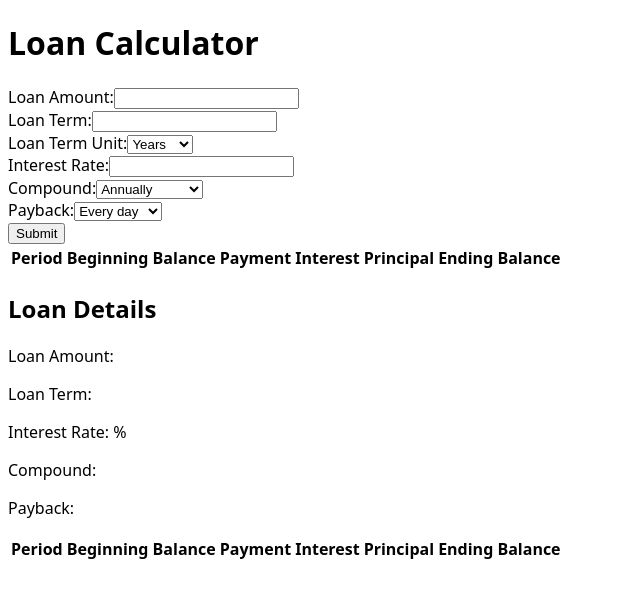
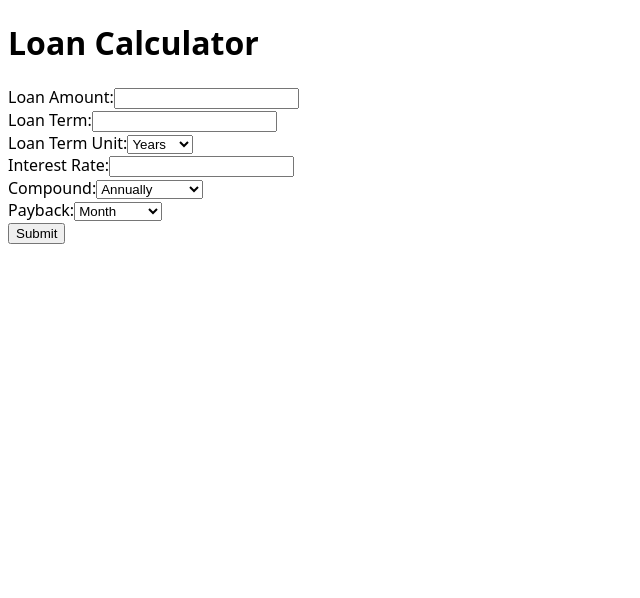
Before and after one commit to mattazz/LoanCalculator, a React (Vite) app: page / in a window 1280 px wide. Shown: the top 598 px of the page, without its empty margins (0-640 px from the left). Built offline with nearby package versions, Linux system fonts and the light colour scheme.

Commit message:
fixed details and table rendering issue

```diff
--- a/package.json
+++ b/package.json
@@ -12,7 +12,8 @@
   "dependencies": {
     "prop-types": "^15.8.1",
     "react": "^18.3.1",
-    "react-dom": "^18.3.1"
+    "react-dom": "^18.3.1",
+    "xlsx": "^0.18.5"
   },
   "devDependencies": {
     "@eslint/js": "^9.9.0",
--- a/src/App.jsx
+++ b/src/App.jsx
@@ -1,27 +1,27 @@
-import { useState } from "react"
-import LoanCalc from "./Components/LoanCalculator"
-import LoanDetails from "./Components/LoanDetails"
+import { useState } from "react";
+import LoanCalc from "./Components/LoanCalculator";
+import LoanDetails from "./Components/LoanDetails";
 import "./App.css";
 
 function App() {
   const [submitted, setSubmitted] = useState(false);
   const [loanDetails, setLoanDetails] = useState({});
 
-  function handleFormSubmit(details){
-
-    setLoanDetails(details)
-    setSubmitted(true)
+  function handleFormSubmit(details) {
+    setLoanDetails(details);
+    setSubmitted(true);
     console.log(`Form submitted moving up to app comp - ${JSON.stringify(details)}`);
-
   }
 
   return (
     <>
-    <h1>Loan Calculator</h1>
-    <LoanCalc onSubmit={handleFormSubmit} />
-    <LoanDetails {...loanDetails} />
+      <h1>Loan Calculator</h1>
+      <LoanCalc onSubmit={handleFormSubmit} />
+      {submitted && loanDetails.loanAmount && loanDetails.loanTerm && loanDetails.loanTermUnit && loanDetails.interestRate && loanDetails.compound && loanDetails.payback ? (
+        <LoanDetails {...loanDetails} />
+      ) : null}
     </>
-  )
+  );
 }
 
-export default App
+export default App;
--- a/src/Components/LoanCalculator.jsx
+++ b/src/Components/LoanCalculator.jsx
@@ -1,69 +1,30 @@
 import React, { useState } from 'react';
 import LoanTable from './LoanTable';
+import LoanDetails from './LoanDetails';
 
-export default function LoanCalculator() {
-    const [loanAmount, setLoanAmount] = useState('');
-    const [loanTerm, setLoanTerm] = useState('');
-    const [loanTermUnit, setLoanTermUnit] = useState('years');
-    const [interestRate, setInterestRate] = useState('');
-    const [compound, setCompound] = useState('annually');
-    const [payback, setPayback] = useState('month');
-    const [interestRateError, setInterestRateError] = useState('');
-    const [loanAmountError, setLoanAmountError] = useState('');
-    const [loanTermError, setLoanTermError] = useState('');
+export default function LoanCalculator({ onSubmit }) {
+    const [formState, setFormState] = useState({
+        loanAmount: '',
+        loanTerm: '',
+        loanTermUnit: 'years',
+        interestRate: '',
+        compound: 'annually',
+        payback: 'month',
+    });
+    const [submittedState, setSubmittedState] = useState(null);
 
-    const handleInterestRateChange = (e) => {
-        let value = e.target.value;
-        if (value.endsWith('%')) {
-            value = value.slice(0, -1);
-        }
-        if (value === '' || (!isNaN(value) && value !== '')) {
-            setInterestRate(value);
-            setInterestRateError('');
-        } else {
-            setInterestRateError('Please enter a valid interest rate');
-        }
-    };
-
-    const handleLoanTermChange = (e) => {
-        const value = e.target.value;
-        setLoanTerm(value);
-        if (!isNaN(value) && value !== '') {
-            setLoanTermError('');
-        } else {
-            setLoanTermError('Please enter a valid number');
-        }
-    };
-
-    const handleLoanTermUnitChange = (e) => {
-        setLoanTermUnit(e.target.value);
-    };
-
-    const handleCompoundChange = (e) => {
-        setCompound(e.target.value);
-    };
-
-    const handlePaybackChange = (e) => {
-        setPayback(e.target.value);
+    const handleChange = (e) => {
+        const { name, value } = e.target;
+        setFormState((prevState) => ({
+            ...prevState,
+            [name]: value,
+        }));
     };
 
     const handleSubmit = (e) => {
         e.preventDefault();
-        let valid = true;
-
-        if (isNaN(loanAmount) || loanAmount === '') {
-            setLoanAmountError('Please enter a valid number');
-            valid = false;
-        }
-
-        if (isNaN(loanTerm) || loanTerm === '') {
-            setLoanTermError('Please enter a valid number');
-            valid = false;
-        }
-
-        if (valid) {
-            // Proceed with form submission or further processing
-        }
+        onSubmit(formState);
+        setSubmittedState(formState);
     };
 
     return (
@@ -75,10 +36,9 @@ export default function LoanCalculator() {
                         type="text"
                         id="loanAmount"
                         name="loanAmount"
-                        value={loanAmount}
-                        onChange={(e) => setLoanAmount(e.target.value)}
+                        value={formState.loanAmount}
+                        onChange={handleChange}
                     />
-                    {loanAmountError && <span style={{ color: 'red' }}>{loanAmountError}</span>}
                 </div>
                 <div>
                     <label htmlFor="loanTerm">Loan Term:</label>
@@ -86,14 +46,18 @@ export default function LoanCalculator() {
                         type="text"
                         id="loanTerm"
                         name="loanTerm"
-                        value={loanTerm}
-                        onChange={handleLoanTermChange}
+                        value={formState.loanTerm}
+                        onChange={handleChange}
                     />
-                    {loanTermError && <span style={{ color: 'red' }}>{loanTermError}</span>}
                 </div>
                 <div>
                     <label htmlFor="loanTermUnit">Loan Term Unit:</label>
-                    <select id="loanTermUnit" name="loanTermUnit" onChange={handleLoanTermUnitChange}>
+                    <select
+                        id="loanTermUnit"
+                        name="loanTermUnit"
+                        value={formState.loanTermUnit}
+                        onChange={handleChange}
+                    >
                         <option value="years">Years</option>
                         <option value="months">Months</option>
                     </select>
@@ -104,14 +68,18 @@ export default function LoanCalculator() {
                         type="text"
                         id="interestRate"
                         name="interestRate"
-                        value={interestRate}
-                        onChange={handleInterestRateChange}
+                        value={formState.interestRate}
+                        onChange={handleChange}
                     />
-                    {interestRateError && <span style={{ color: 'red' }}>{interestRateError}</span>}
                 </div>
                 <div>
                     <label htmlFor="compound">Compound:</label>
-                    <select id="compound" name="compound" onChange={handleCompoundChange}>
+                    <select
+                        id="compound"
+                        name="compound"
+                        value={formState.compound}
+                        onChange={handleChange}
+                    >
                         <option value="annually">Annually</option>
                         <option value="semi-annually">Semi-annually</option>
                         <option value="quarterly">Quarterly</option>
@@ -120,7 +88,12 @@ export default function LoanCalculator() {
                 </div>
                 <div>
                     <label htmlFor="payback">Payback:</label>
-                    <select id="payback" name="payback" onChange={handlePaybackChange}>
+                    <select
+                        id="payback"
+                        name="payback"
+                        value={formState.payback}
+                        onChange={handleChange}
+                    >
                         <option value="every day">Every day</option>
                         <option value="week">Week</option>
                         <option value="2 weeks">2 weeks</option>
@@ -130,13 +103,13 @@ export default function LoanCalculator() {
                 </div>
                 <button type="submit">Submit</button>
             </form>
-            <LoanTable
-                loanAmount={loanAmount}
-                loanTerm={loanTerm}
-                loanTermUnit={loanTermUnit}
-                interestRate={interestRate}
-                payback={payback}
-            />
+            {submittedState &&(
+                <LoanDetails {...submittedState} />
+            )}
+            {submittedState && (
+
+                <LoanTable {...submittedState} />
+            )}
         </div>
     );
 }
```
Also changed, not shown: 1 other file (tests, documents, lock files or other folders).
